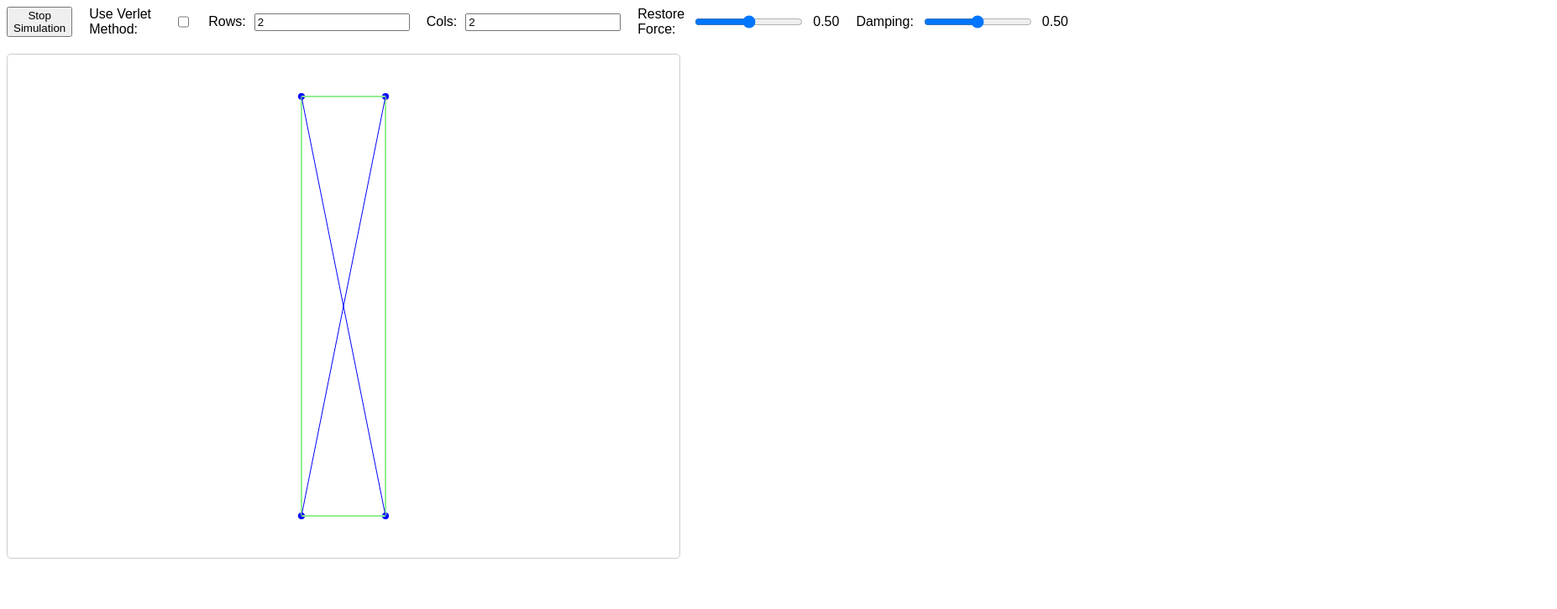
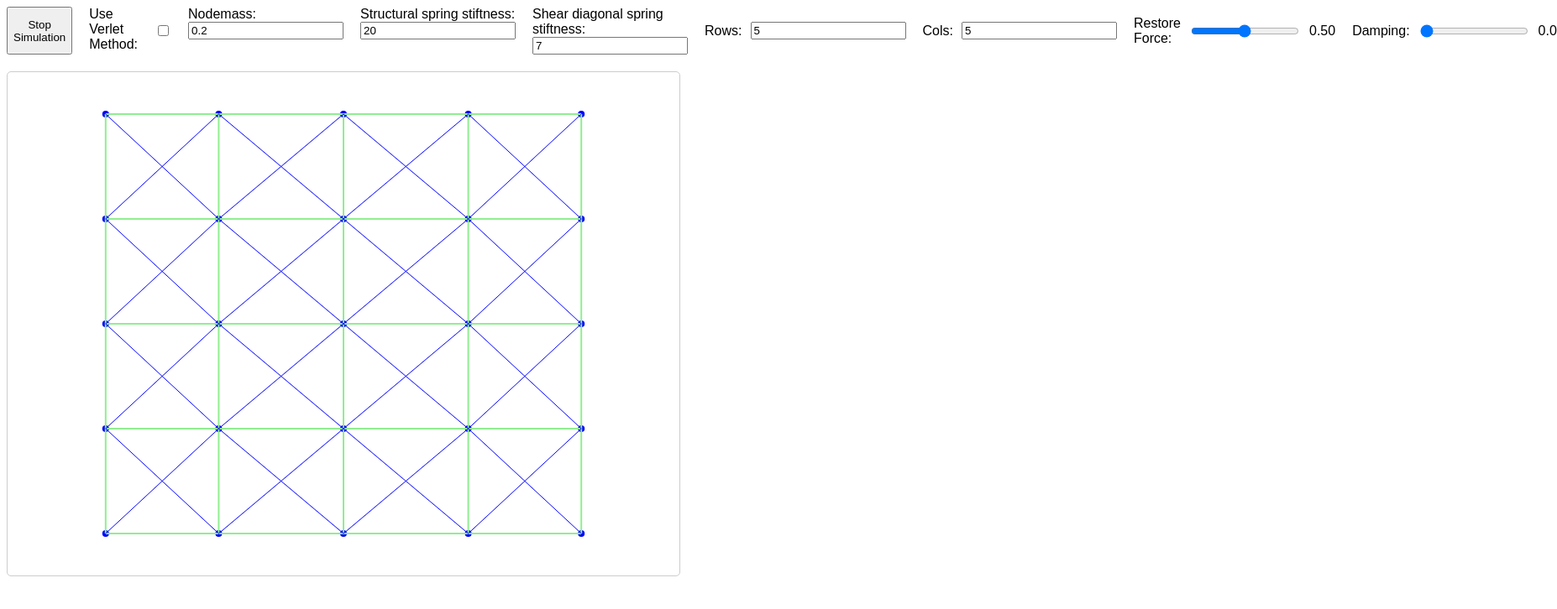
Before and after one commit to johunx/vis-application, a website: page index.html in a window 1280 px wide. Both pictures are taken after a click on the button "Start Simulation". Shown: the whole page at 84% size, 1854 px wide, since content can reach past the window. Drawn offline with nearby package versions, Linux system fonts and the light colour scheme.

Commit message:
fixed stuff

```diff
--- a/index.html
+++ b/index.html
@@ -45,13 +45,28 @@
       <label for="force-method">Use Verlet Method:</label>
       <input type="checkbox" id="force-method" />
 
+      <div class="mass-container">
+        <label for="mass">Nodemass:</label>
+        <input id="mass" type="number" value="0.2" min="0.1" />
+      </div>
+
+      <div class="structural-spring-stiftness-container">
+        <label for="spsK">Structural spring stiftness:</label>
+        <input id="spsK" type="number" value="20" min="0.1" />
+      </div>
+
+      <div class="shear-spring-stiftness-container">
+        <label for="ssK">Shear diagonal spring stiftness:</label>
+        <input id="ssK" type="number" value="7" min="0.1" />
+      </div>
+
       <div class="slider-container">
         <label for="rows">Rows:</label>
-        <input id="rows" type="number" value="2" min="1" />
+        <input id="rows" type="number" value="5" min="1" />
       </div>
       <div class="slider-container">
         <label for="cols">Cols:</label>
-        <input id="cols" type="number" value="2" min="1" />
+        <input id="cols" type="number" value="5" min="1" />
       </div>
       <div class="slider-container">
         <label for="restore-force">Restore Force:</label>
@@ -73,9 +88,9 @@
           min="0"
           max="1"
           step="0.01"
-          value="0.5"
+          value="0"
         />
-        <span id="damping-value">0.50</span>
+        <span id="damping-value">0.0</span>
       </div>
     </div>
 
--- a/main.js
+++ b/main.js
@@ -24,15 +24,16 @@ let damping = parseFloat(document.getElementById("damping").value);
 const nodeRadius = 5;
 const timeStep = 0.016;
 const padding = 50;
-const nodeMass = 0.2; // Mass of each node (kg)
+
+let nodeMass = 0.2;
 
 // Structural spring parameters
-const structuralSpringK = 20; // Structural spring stiffness (kg/s^2)
+let structuralSpringK = 20; // Structural spring stiffness (kg/s^2)
 const structuralSpringB = 0.1; // Structural spring damping (kg/s)
 const structuralRestLength = 100; // Structural spring rest length (pixels)
 
 // Shear spring parameters
-const shearSpringK = 7; // Shear spring stiffness (kg/s^2)
+let shearSpringK = 7; // Shear spring stiffness (kg/s^2)
 const shearSpringB = 0.05; // Shear spring damping (kg/s)
 const shearRestLength = structuralRestLength * Math.sqrt(2); // Shear spring rest length (pixels)
 
@@ -189,9 +190,9 @@ function calculateForces() {
   }
 
   // Structural Spring Constants
-  const k = structuralSpringK; // Spring stiffness coefficient
+  let k = structuralSpringK; // Spring stiffness coefficient
   const b = structuralSpringB; // Damping coefficient
-  const ℓ0 = structuralRestLength; // Rest length of the spring
+  const l = structuralRestLength; // Rest length of the spring
 
   // Calculate forces for horizontal structural springs
   for (let i = 0; i < rows; i++) {
@@ -205,23 +206,23 @@ function calculateForces() {
       const v_q = velocities[i][j + 1]; // [v_qx, v_qy]
 
       // Displacement vector components: Δr = r_p - r_q
-      const Δr_x = r_p[0] - r_q[0]; // Δr_x = x_p - x_q
-      const Δr_y = r_p[1] - r_q[1]; // Δr_y = y_p - y_q
+      const r_x = r_p[0] - r_q[0]; // r_x = x_p - x_q
+      const r_y = r_p[1] - r_q[1]; // r_y = y_p - y_q
 
       // Distance between particles p and q
-      const distance = Math.sqrt(Δr_x * Δr_x + Δr_y * Δr_y);
+      const distance = Math.sqrt(r_x * r_x + r_y * r_y);
 
       // Avoid division by zero
       if (distance === 0) continue;
 
       // Unit vector along the displacement: n̂ = Δr / |Δr|
-      const n_x = Δr_x / distance;
-      const n_y = Δr_y / distance;
+      const n_x = r_x / distance;
+      const n_y = r_y / distance;
 
       // **Spring Force Calculation**
 
-      // Calculate the spring force magnitude: F_s = -k (|Δr| - ℓ0)
-      const F_s_magnitude = -restoreForce * k * (distance - ℓ0);
+      // Calculate the spring force magnitude: F_s = -k (|Δr| - l)
+      const F_s_magnitude = -restoreForce * k * (distance - l);
 
       // Spring force components: F_s = F_s_magnitude * n̂
       const F_sx = F_s_magnitude * n_x;
@@ -370,6 +371,20 @@ document.getElementById("toggle-simulation").addEventListener("click", () => {
   if (isRunning) simulationLoop();
 });
 
+// Update node mass
+document.getElementById("mass").addEventListener("input", (e) => {
+  nodeMass = parseFloat(e.target.value, 10);
+});
+
+document.getElementById("spsK").addEventListener("input", (e) => {
+  structuralSpringK = parseFloat(e.target.value, 10);
+  k = parseFloat(e.target.value, 10);
+});
+
+document.getElementById("ssK").addEventListener("input", (e) => {
+  shearSpringK = parseFloat(e.target.value, 10);
+});
+
 // Update grid rows
 document.getElementById("rows").addEventListener("input", (e) => {
   rows = parseInt(e.target.value, 10);
```
